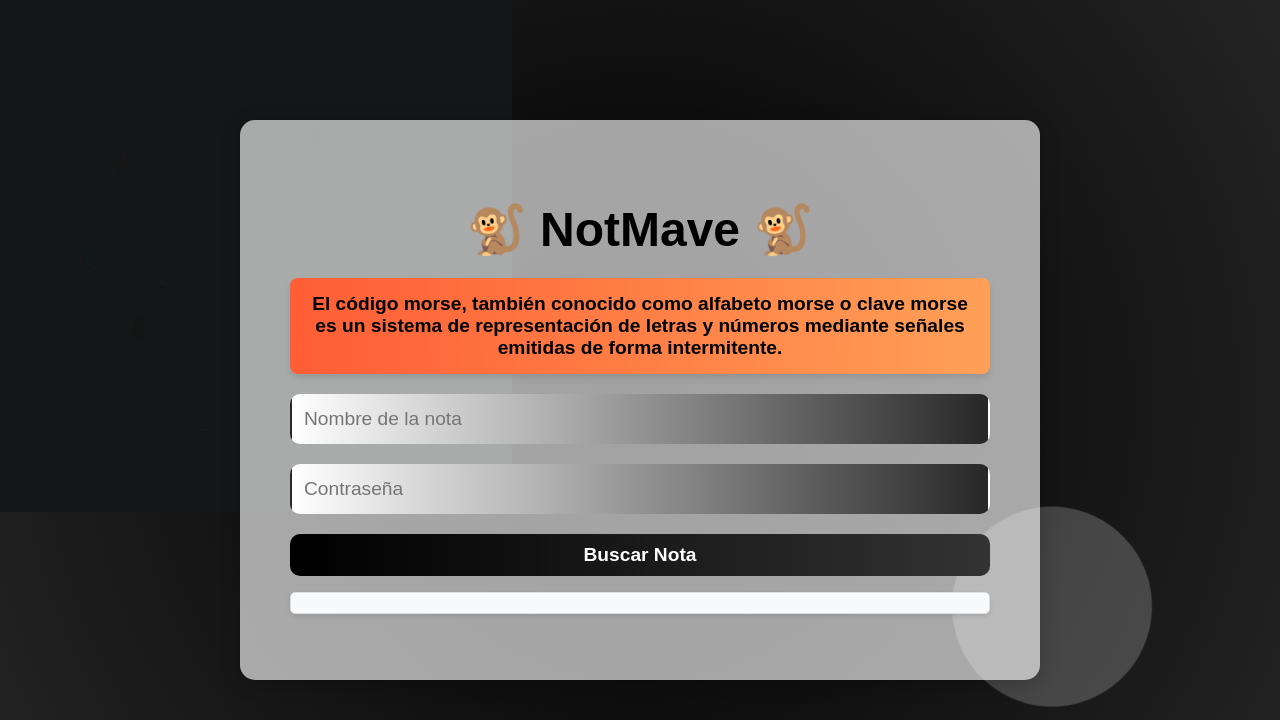
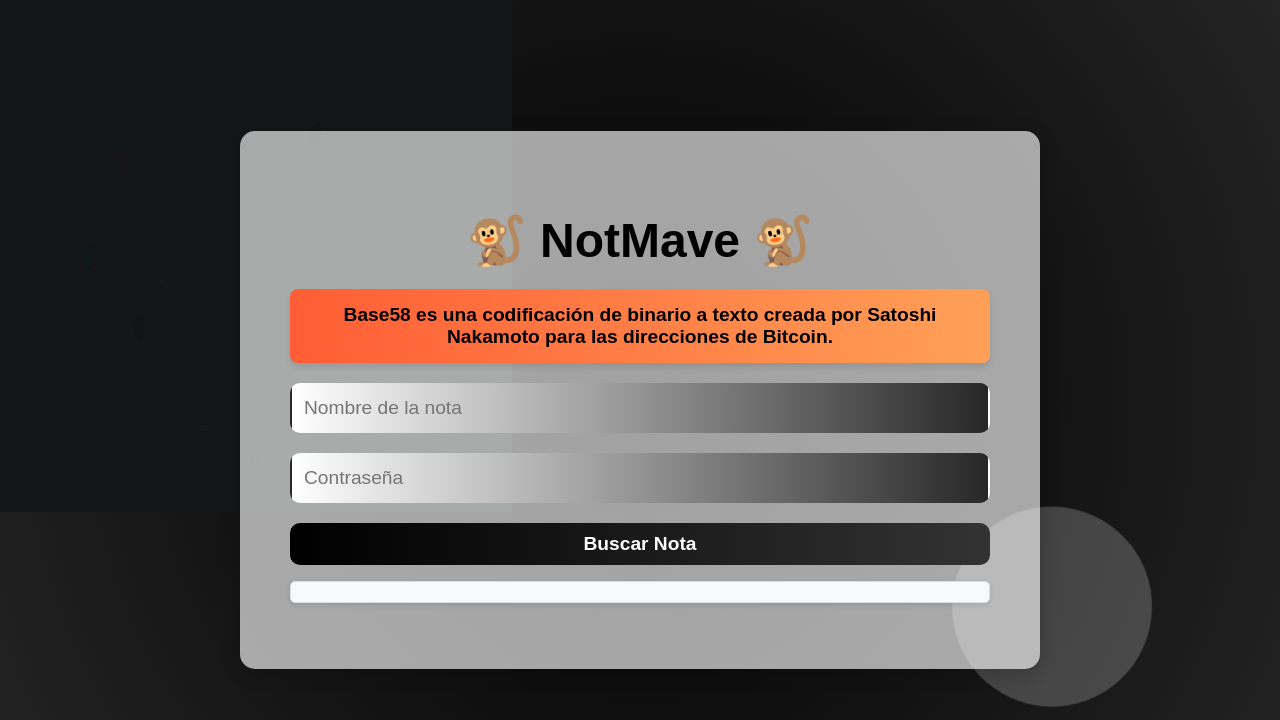
Before and after one commit to HanzMaverick/NotasMave, a Flask app: page / in a window 1280 px wide. Shown: the top 720 px of the page. Run offline with Flask 3, Linux system fonts and the light colour scheme; some libraries are stand-ins or nearby versions.

Commit message:
juego 4Abril

```diff
--- a/templates/search.html
+++ b/templates/search.html
@@ -129,7 +129,7 @@
 
     <!-- Carrusel de textos -->
     <div id="carousel" class="carousel">
-      <div class="carousel-item active"> El código morse, también conocido como alfabeto morse o clave morse es un sistema de representación de letras y números mediante señales emitidas de forma intermitente. </div>
+      <div class="carousel-item active"> Base58 es una codificación de binario a texto creada por Satoshi Nakamoto para las direcciones de Bitcoin. </div>
       <div class="carousel-item" id="btcPriceSlide">💲 Cargando precio de Bitcoin...</div>
       <div class="carousel-item" id="btcVolumeSlide">📊 Cargando volumen de transacciones...</div>
       <div class="carousel-item" id="btcHashrateSlide">⚡ Cargando hashrate de la red...</div>
```
Also changed, not shown: instance/notes.db.
